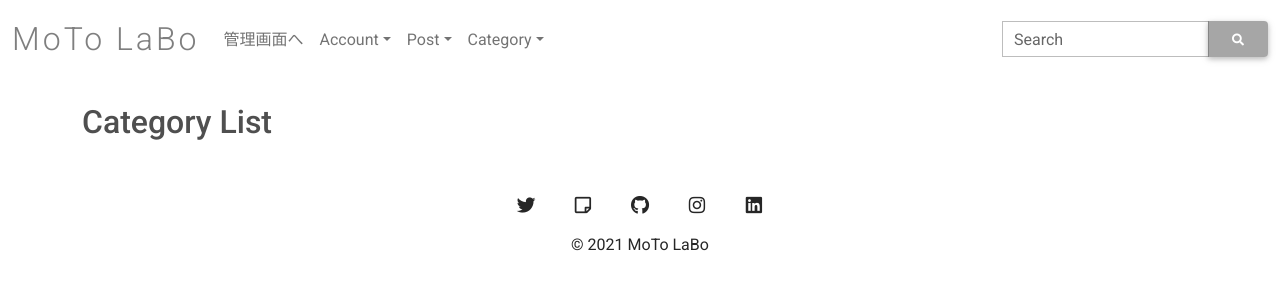
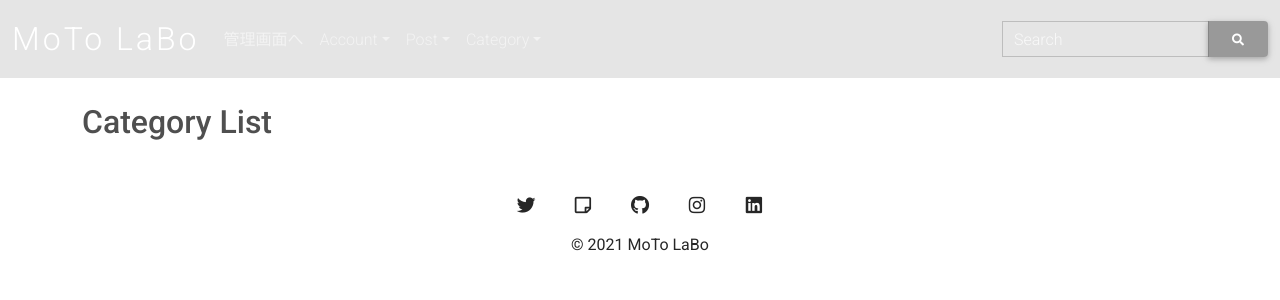
Before and after one commit to MoTo-LaBo/Django-BlogApp, a Django app: page /category in a window 1280 px wide. Shown: the top 300 px of the page. Run offline with Django 3.2, Linux system fonts and the light colour scheme; data that the repository does not hold is empty; some libraries are stand-ins or nearby versions.

Commit message:
base.css update

```diff
--- a/myapp/static/myapp/base.css
+++ b/myapp/static/myapp/base.css
@@ -63,26 +63,51 @@
     font-weight: 100;
 }
 
-.navbar-scrolled .navbar-brand,
-.navbar-scrolled .nav-link,
-.navbar-scrolled .fa-bars {
-    color: #00000080;
+/* navbar top display color */
+#top_navbar {
+    background: rgba(0, 0, 0, 0.1);
 }
 
-/* menu bropdown display color */
+/* dropdown 後の font color は navbar-dark で切り替え */
+
+/* search font color */
+#search_font {
+    color: hsla(0, 0%, 100%, .75);
+    font-weight: 100;
+}
+
+/* navbar top menu fonts color */
+.nav-link {
+    border-radius: 4px;
+    font-weight: 200;
+}
+
+.nav-link:hover {
+    color: rgb(255, 255, 255);
+    background-color: rgba(0, 0, 0, 0.2);
+}
+
+/* navbar menu bropdown display color */
 .dropdown-menu {
     background: rgba(0, 0, 0, 0.25);
 }
 
-/* menu bropdown fonts color */
+/* navbar menu bropdown fonts color */
 .dropdown-item {
     color: rgb(255, 255, 255);
     font-weight: 100;
 }
 
+.dropdown-item:hover {
+    color: #00000080;
+    background-color: rgba(255, 255, 255, 0.2);
+}
+
+/* MoToLaBo titel */
 .display-1 {
     font-weight: 100 !important;
     letter-spacing: 40px;
+    padding-left: 25px;
 }
 
 @media (min-width: 1600px) {
@@ -96,4 +121,8 @@
         padding-left: 21px;
         letter-spacing: 17px;
     }
+
+    .title {
+        top: 40%;
+    }
 }
--- a/myapp/templates/myapp/base.html
+++ b/myapp/templates/myapp/base.html
@@ -75,11 +75,11 @@
     <!-- Start your project here-->
     <header>
         <!-- Navbar -->
-        <nav class="navbar navbar-expand-lg navbar-light mask-custom shadow-0">
+        <nav class="navbar navbar-expand-lg navbar-dark mask-custom shadow-0" id="top_navbar">
             <div class="container-fluid">
-                <a class="navbar-brand" style="color: #00000080;" href="/">MoTo LaBo</a>
+                <a class="navbar-brand" style="color: #ffffff;" href="/">MoTo LaBo</a>
                 <button class="navbar-toggler" type="button" data-mdb-toggle="collapse" data-mdb-target="#navbarTogglerDemo02" aria-controls="navbarTogglerDemo02" aria-expanded="false" aria-label="Toggle navigation">
-                    <i class="fas fa-bars fa-lg" style="color: #00000080;"></i>
+                    <i class="fas fa-bars fa-lg" style="color: #ffffff;"></i>
                 </button>
                 <div class="collapse navbar-collapse" id="navbarTogglerDemo02">
                     <ul class="navbar-nav me-auto mb-2 mb-lg-0">
@@ -136,7 +136,7 @@
                         {% csrf_token %}
                         <div class="form-outline">
                             <input type="search" id="form1" class="form-dark form-control" aria-label="Search" name="freeword" />
-                            <label class="form-label" for="form1">Search</label>
+                            <label id="search_font" class="form-label" for="form1">Search</label>
                         </div>
                         <button type="submit" class="btn btn-primary" style="background-color: #4f4f4f80;" data-mdb-ripple-color="white">
                             <i class="fas fa-search"></i>
--- a/myapp/templates/myapp/index.html
+++ b/myapp/templates/myapp/index.html
@@ -86,6 +86,6 @@
         </div>
         {% endfor %}
     </div>
-    <a href="{% url 'myapp:post_list' %}" class="btn btn-primary mb-3 text-white d-grid gap-1 col-4 mx-auto" style="background-color:rgba(0, 0, 0, 0.25);" data-mdb-ripple-color="white">全ての記事</a>
+    <a href="{% url 'myapp:post_list' %}" class="btn btn-primary mb-3 text-white d-grid gap-1 col-4 mx-auto p-2" style="background-color:rgba(0, 0, 0, 0.25);" data-mdb-ripple-color="white">全ての記事</a>
 </main>
 {% endblock %}
```
